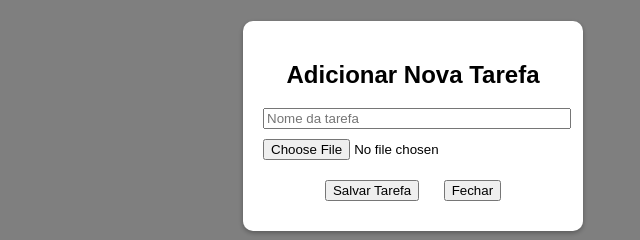
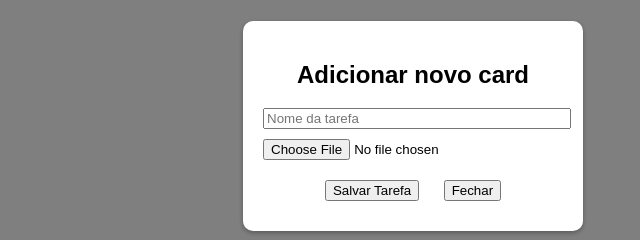
Before and after one commit to JoaoPedroDosSantosAlves/Dejavu_web, a plain HTML site: page home.html in a window 1280 px wide. Both pictures are taken after a click on the element "+ Adicionar". Shown: the part 274-514 px from the top of the page, 227-867 px from the left. Drawn offline with Linux system fonts and the light colour scheme; files whose address does not match are found by name.

Commit message:
Melhorando o modal de adicionar card

```diff
--- a/home.html
+++ b/home.html
@@ -72,7 +72,7 @@
     <!-- Modal para adicionar uma nova tarefa -->
     <div class="modal" id="taskModal">
         <div class="modal-content">
-            <h2>Adicionar Nova Tarefa</h2>
+            <h2>Adicionar novo card</h2>
             <input type="text" id="taskName" placeholder="Nome da tarefa" required>
             <input type="file" id="taskImage" accept="image/*">
             <button id="saveTaskButton">Salvar Tarefa</button>
```
